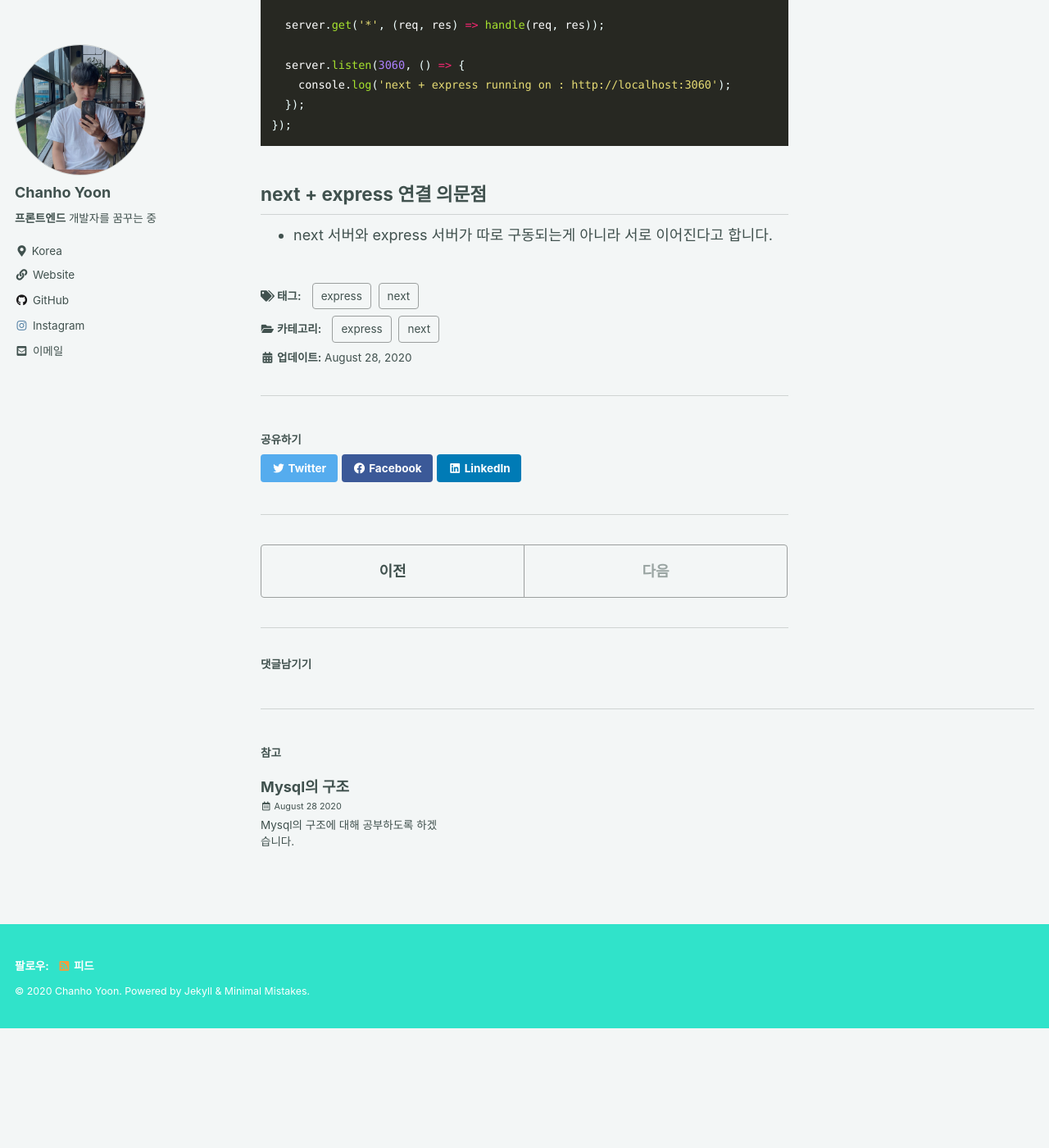
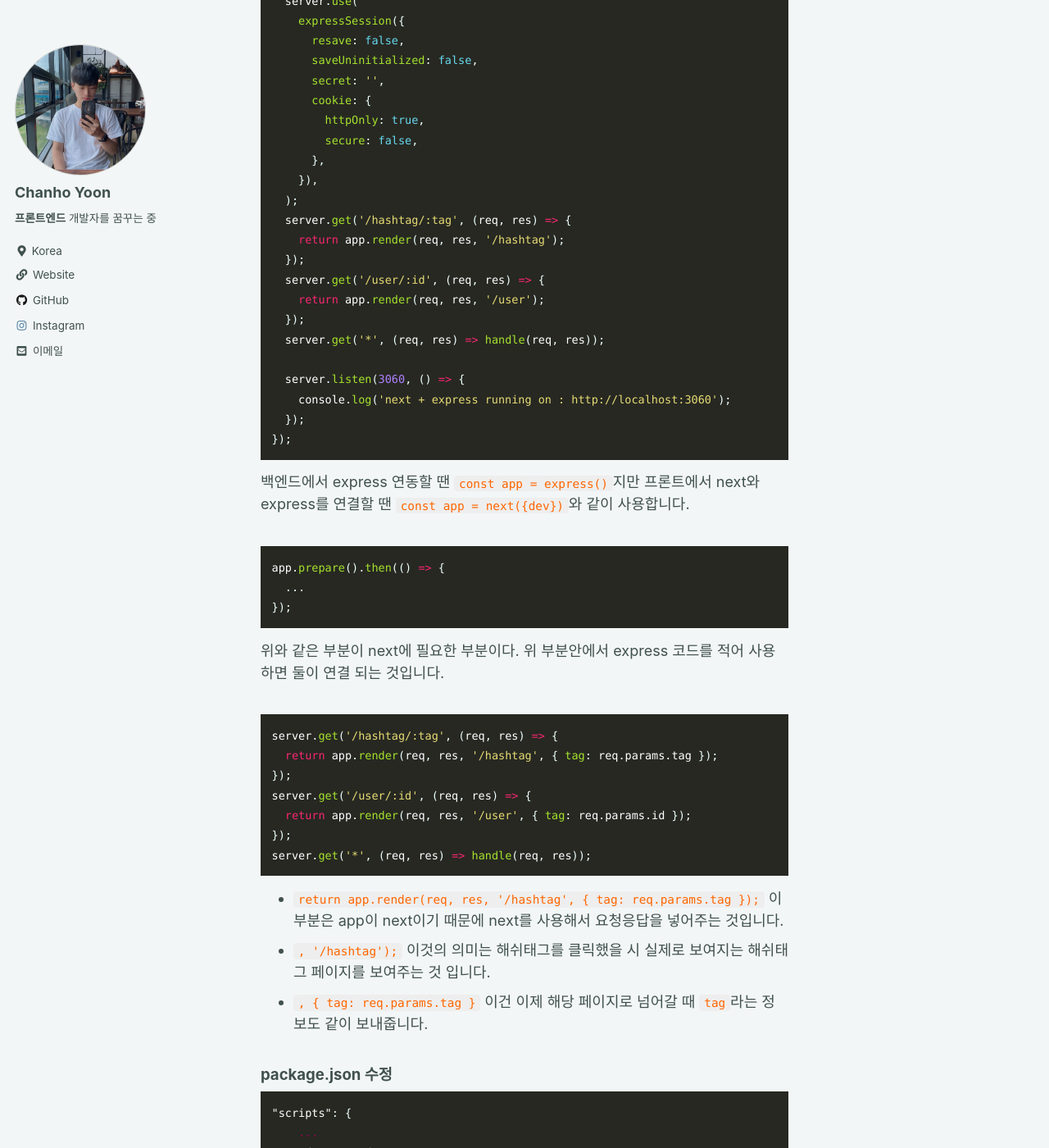
Before and after one commit to chanho-Yoon/chanho-Yoon.github.io, a Jekyll site: the page built from _posts/2020-08-28-next-connect-express.md, in a window 1280 px wide and 1400 px high, scrolled down 2139 px. Shown: the whole window at 82% size. Built offline with Jekyll 4.4.1, drawn with Linux system fonts in a browser that asks for light colours; cached includes are drawn as plain includes; comment, search, counter and statistics services are not loaded; before the commit the page ends 3393 px from its top, so only the background shows below that; some of the changed text lies outside the part shown.

Commit message:
update about.md,posts

````diff
--- a/_posts/2020-08-28-next-connect-express.md
+++ b/_posts/2020-08-28-next-connect-express.md
@@ -24,6 +24,19 @@ last_modified_at: 2020-08-28T01:17:00-18:00
 npm i express-session cookie-parser morgan dotenv
 npm i -D nodemon
 ```
+
+back폴더에서 서버인 index.js에서 아래와 같은 코드를 추가해줘야 합니다.
+
+```js
+app.use(
+  cors({
+    origin: true,
+    credentials: true,
+  }),
+);
+```
+
+이와 같이 추가해준 이유는 프론트 서버와 백엔드 서버의 포트번호가 다른 것을 해결해주는 미들웨어로 위와 같이 cors를 사용해서 origin, credentials true로 해주면 서로 쿠키를 주고 받을 수 있게 됩니다.
 
 ##### 프로젝트 구조
 
@@ -61,10 +74,9 @@ const cookieParser = require('cookie-parser');
 const dotenv = require('dotenv');
 
 const dev = process.env.NODE_ENV !== 'production';
-// const prod = process.env.NODE_ENV === 'production';
 
 const app = next({ dev });
-const handle = app.getRequestHandler();
+const handle = app.getRequestHandler(); // app에서 뽑아온 get요청 처리기
 
 dotenv.config();
 app.prepare().then(() => {
@@ -84,7 +96,12 @@ app.prepare().then(() => {
       },
     }),
   );
-
+  server.get('/hashtag/:tag', (req, res) => {
+    return app.render(req, res, '/hashtag');
+  });
+  server.get('/user/:id', (req, res) => {
+    return app.render(req, res, '/user');
+  });
   server.get('*', (req, res) => handle(req, res));
 
   server.listen(3060, () => {
@@ -93,6 +110,58 @@ app.prepare().then(() => {
 });
 ```
 
+백엔드에서 express 연동할 땐 `const app = express()`지만 프론트에서 next와 express를 연결할 땐 `const app = next({dev})`와 같이 사용합니다.
+
+<br>
+
+```js
+app.prepare().then(() => {
+  ...
+});
+```
+
+위와 같은 부분이 next에 필요한 부분이다. 위 부분안에서 express 코드를 적어 사용하면 둘이 연결 되는 것입니다.
+
+<br>
+
+```js
+server.get('/hashtag/:tag', (req, res) => {
+  return app.render(req, res, '/hashtag', { tag: req.params.tag });
+});
+server.get('/user/:id', (req, res) => {
+  return app.render(req, res, '/user', { tag: req.params.id });
+});
+server.get('*', (req, res) => handle(req, res));
+```
+
+- `return app.render(req, res, '/hashtag', { tag: req.params.tag });` 이 부분은 app이 next이기 때문에 next를 사용해서 요청응답을 넣어주는 것입니다. <br>
+- `, '/hashtag');` 이것의 의미는 해쉬태그를 클릭했을 시 실제로 보여지는 해쉬태그 페이지를 보여주는 것 입니다.<br>
+- `, { tag: req.params.tag }` 이건 이제 해당 페이지로 넘어갈 때 `tag`라는 정보도 같이 보내줍니다.
+
+##### package.json 수정
+
+```json
+"scripts": {
+    ...
+    "dev": "nodemon",
+  },
+```
+
+이제 next로 프론트 서버를 구동하는게 아닌 백엔드와 같이 nodemon으로 서버를 구동한다.<br>
+`nodemon`을 사용할 경우 `nodemon.json`이 필요 아래와 같이 생성
+
+##### nodemon.json 생성
+
+```json
+{
+  "watch": ["server.js", "nodemon.json"],
+  "exec": "node server.js",
+  "ext": "js json jsx"
+}
+```
+
+next가 아닌 nodemon을 통해서 node server.js 라면 `express`가 구동되면서 `next`도 같이 구동되도록 하는 개념입니다.
+
 ## next + express 연결 의문점
 
 - next 서버와 express 서버가 따로 구동되는게 아니라 서로 이어진다고 합니다.
````
Also changed, not shown: other parts of _posts/2020-08-28-next-connect-express.md (+2 -2 lines), _pages/about.md (+2 -2 lines).
